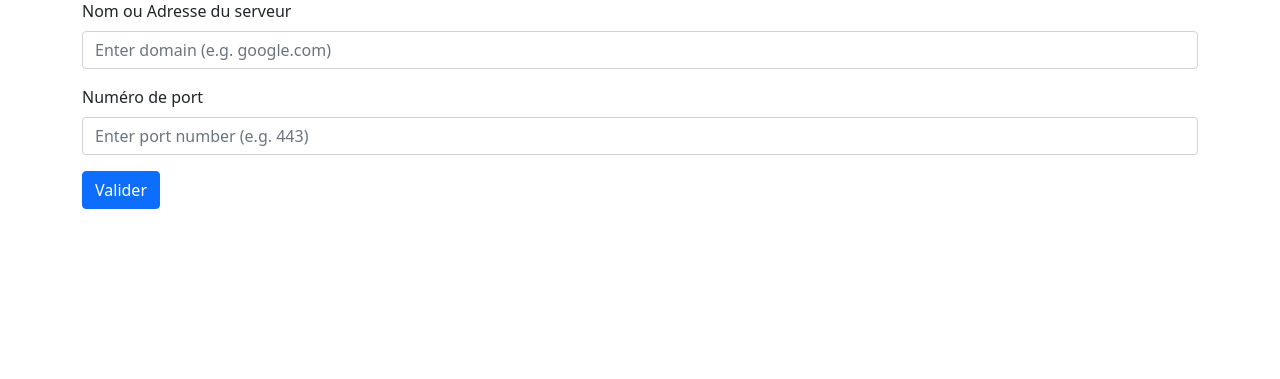
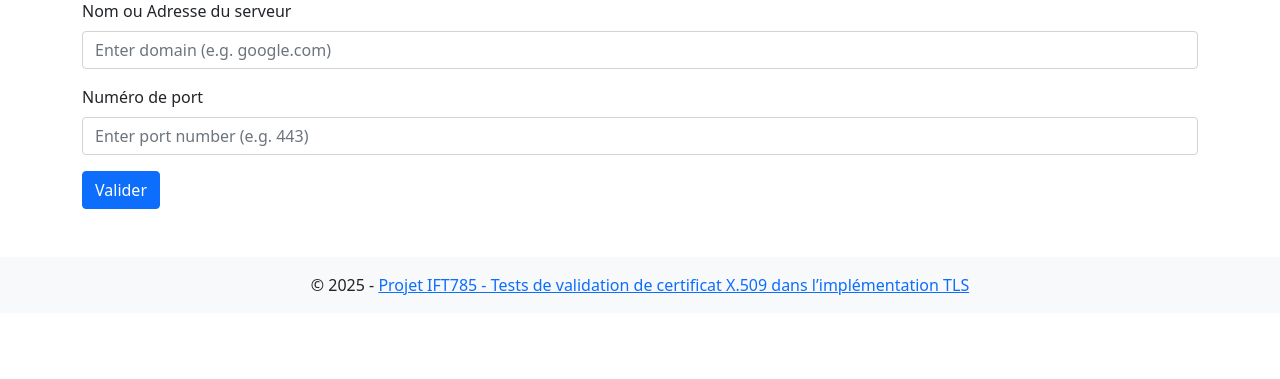
Before and after one commit to kevine-sorelle/ProjetImplementationX.509InTLS, a Flask app: page / in a window 1280 px wide. Shown: the part 201-580 px from the top of the page. Run offline with Flask 2, Linux system fonts and the light colour scheme.

Commit message:
Mise à jour des fichiers templates base.html et footer.html

```diff
--- a/src/templates/partials/base.html
+++ b/src/templates/partials/base.html
@@ -36,6 +36,7 @@
 <body>
     {% include 'partials/header.html' %}
     <div class="container mt-5">{% block content %}{% endblock %}</div>
+    {% include 'partials/footer.html' %}
     <script src="https://cdn.jsdelivr.net/npm/bootstrap@5.1.3/dist/js/bootstrap.bundle.min.js"></script>
     <script src="https://unpkg.com/react@18/umd/react.production.min.js"></script>
     <script src="https://unpkg.com/react-dom@18/umd/react-dom.production.min.js"></script>
--- a/src/templates/partials/footer.html
+++ b/src/templates/partials/footer.html
@@ -1,10 +1,14 @@
-<!DOCTYPE html>
-<html lang="en">
-<head>
-    <meta charset="UTF-8">
-    <title>Title</title>
-</head>
-<body>
-
-</body>
-</html>
+<footer class="bg-light py-3 mt-5">
+  <div class="container">
+    <div class="row">
+      <div class="col-12 text-center">
+        <p class="mb-0">
+          &copy; 2025 -
+          <a href="/static/documentation.html"
+            >Projet IFT785 - Tests de validation de certificat X.509 dans l’implémentation TLS</a
+          >
+        </p>
+      </div>
+    </div>
+  </div>
+</footer>
```
